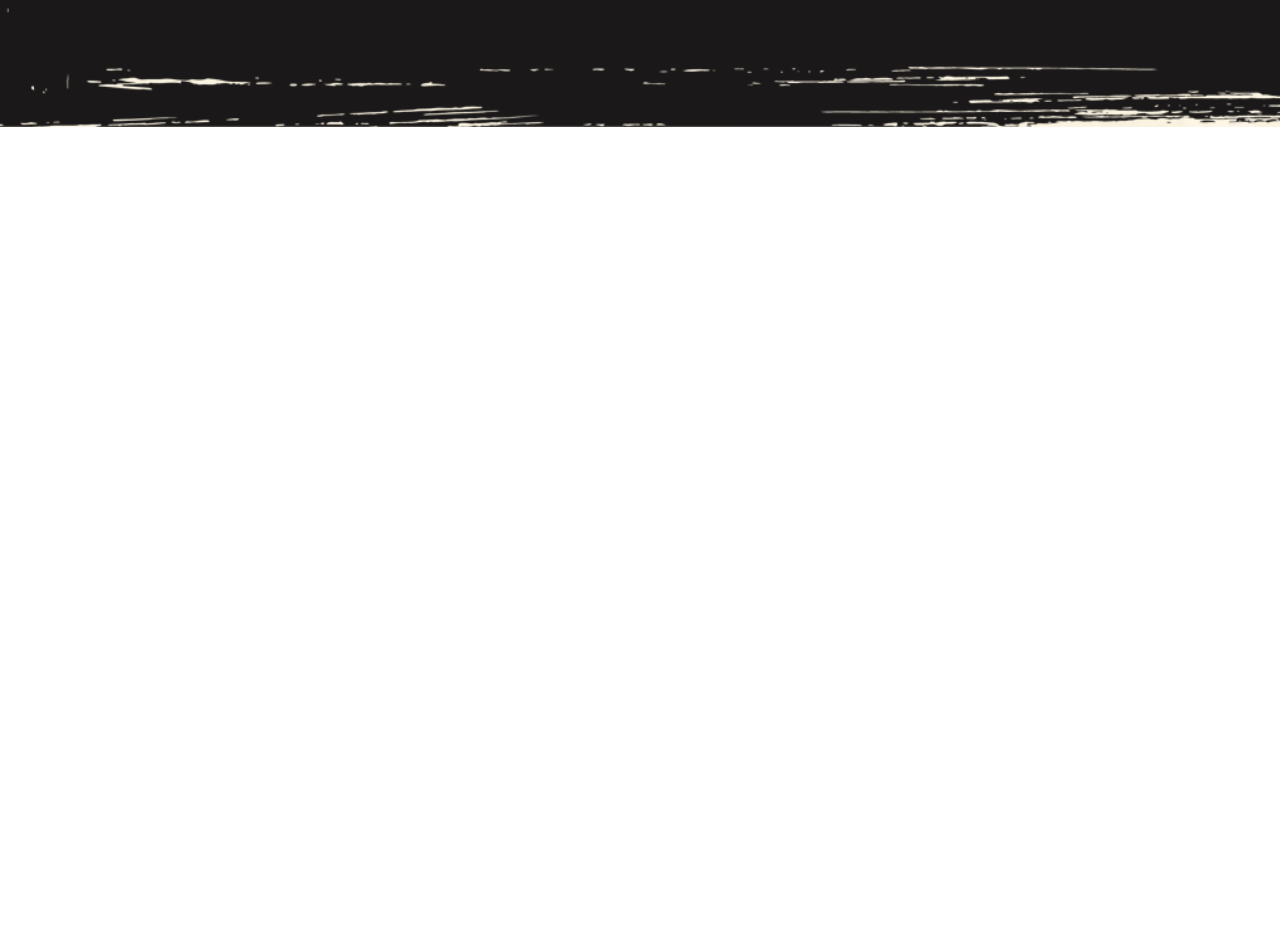
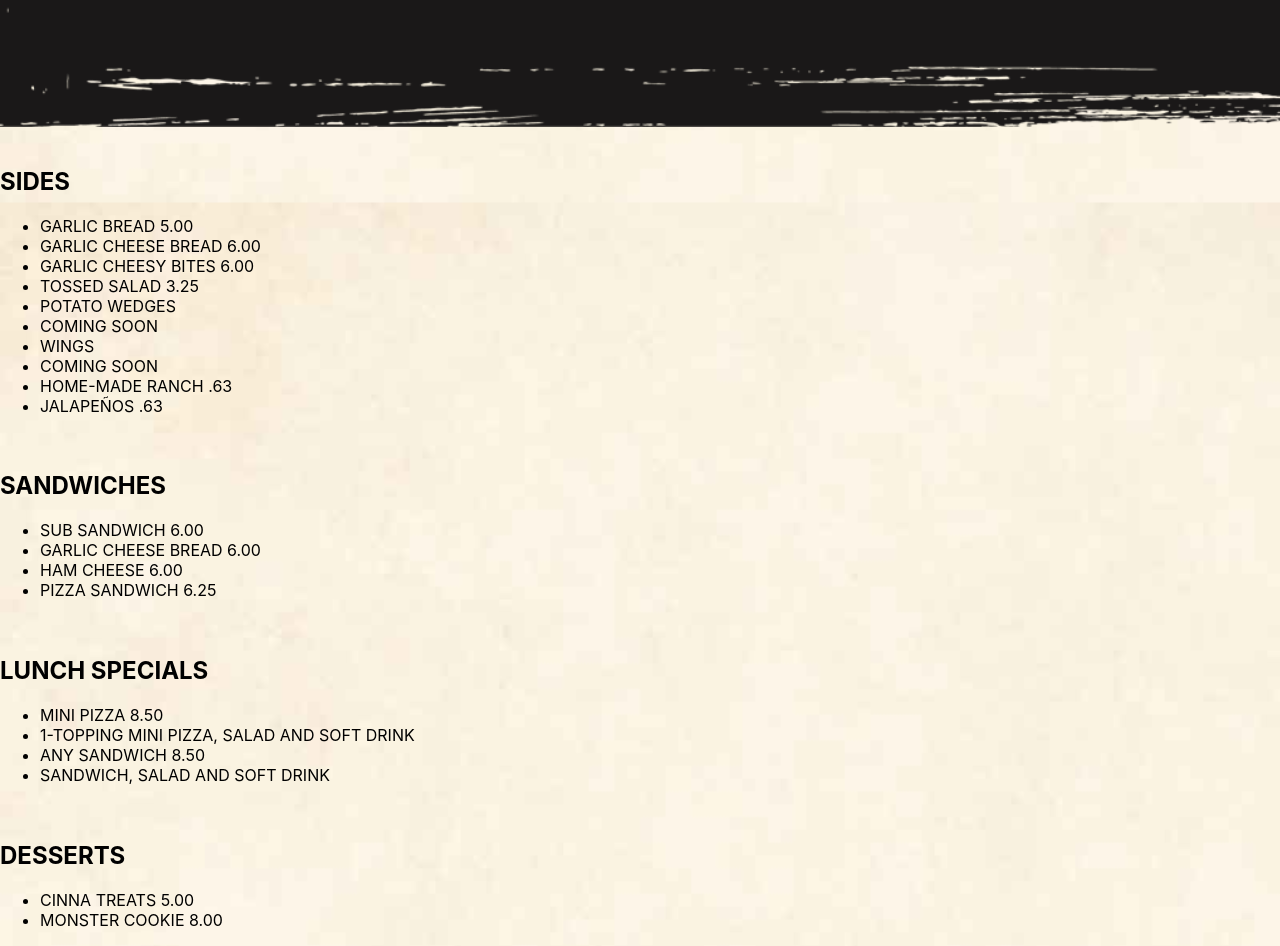
Before and after one commit to Goodlvn/practice-pizza-landing-page, a Next.js app: page / in a window 1280 px wide. Shown: the part 3100-4046 px from the top of the page. Before the commit the page ends 3227 px from the top, so only its background shows below. Built offline with nearby package versions, Linux system fonts and the light colour scheme; a web font is replaced by a local one.

Commit message:
add featured comp content

```diff
--- a/src/components/Featured.js
+++ b/src/components/Featured.js
@@ -0,0 +1,51 @@
+export default function Featured() {
+    return (
+        <section>
+            <div className="feature">
+                <img />
+                <h2>SIDES</h2>
+                <ul>
+                    <li>GARLIC BREAD 5.00</li>
+                    <li>GARLIC CHEESE BREAD 6.00</li>
+                    <li>GARLIC CHEESY BITES 6.00</li>
+                    <li>TOSSED SALAD 3.25</li>
+                    <li>POTATO WEDGES</li>
+                    <li>COMING SOON</li>
+                    <li>WINGS</li>
+                    <li>COMING SOON</li>
+                    <li>HOME-MADE RANCH  .63</li>
+                    <li>JALAPEÑOS .63</li>
+                </ul>
+            </div>
+            <div className="feature">
+                <img />
+                <h2>SANDWICHES</h2>
+                <ul>
+                    <li>SUB SANDWICH 6.00</li>
+                    <li>GARLIC CHEESE BREAD 6.00</li>
+                    <li>HAM CHEESE 6.00</li>
+                    <li>PIZZA SANDWICH 6.25</li>
+                </ul>
+            </div>
+            <div className="feature">
+                <img />
+                <h2>LUNCH SPECIALS</h2>
+                <ul>
+                    <li>MINI PIZZA 8.50</li>
+                    <li>1-TOPPING MINI PIZZA, SALAD AND SOFT DRINK</li>
+                    <li>ANY SANDWICH 8.50</li>
+                    <li>SANDWICH, SALAD AND SOFT DRINK</li>
+                </ul>
+            </div>
+            <div className="feature">
+                <img />
+                <h2>DESSERTS</h2>
+                <ul>
+                    <li>CINNA TREATS 5.00</li>
+                    <li>MONSTER COOKIE 8.00</li>
+                </ul>
+            </div>
+
+        </section>
+    )
+}
--- a/src/components/Signiture.js
+++ b/src/components/Signiture.js
@@ -2,7 +2,7 @@
 export default function Signiture() {
     return (
         <section className="signatureContainer">
-            <h2 className="menuTitle">SIGNATURE SERIES</h2>
+            <h2 className="menuTitle sigTitle">SIGNATURE SERIES</h2>
 
             <div className="pizzaTypeContainer">
                 <div className="column">
--- a/src/pages/index.js
+++ b/src/pages/index.js
@@ -2,6 +2,7 @@ import Header from "../components/Header";
 import Slideshow from "../components/Slideshow";
 import Menu from "../components/Menu";
 import Signature from "../components/Signiture";
+import Featured from "../components/Featured";
 
 
 export default function Index() {
@@ -11,6 +12,7 @@ export default function Index() {
             <Slideshow />
             <Menu />
             <Signature />
+            <Featured />
         </div>
     )
 }
--- a/styles/signature.css
+++ b/styles/signature.css
@@ -65,3 +65,10 @@
     margin: 0;
   }
 }
+
+@media screen and (max-width: 560px) {
+  .sigTitle {
+    margin-top: 7rem;
+    font-size: 1.75rem;
+  }
+}
```
